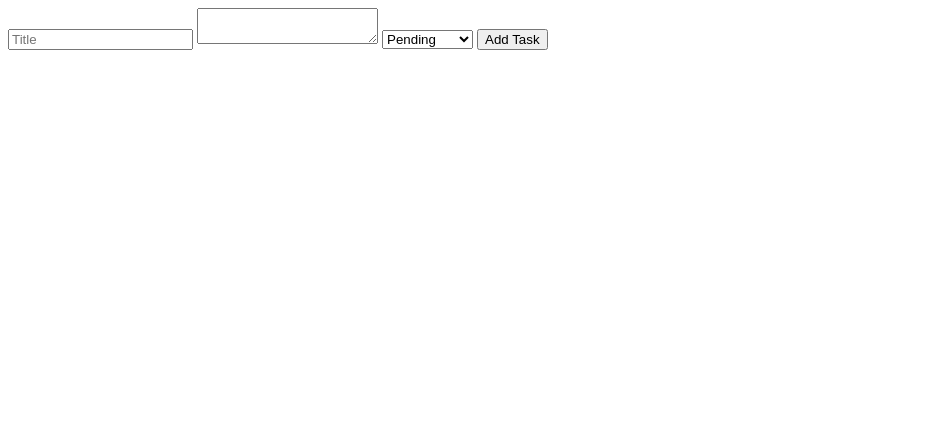
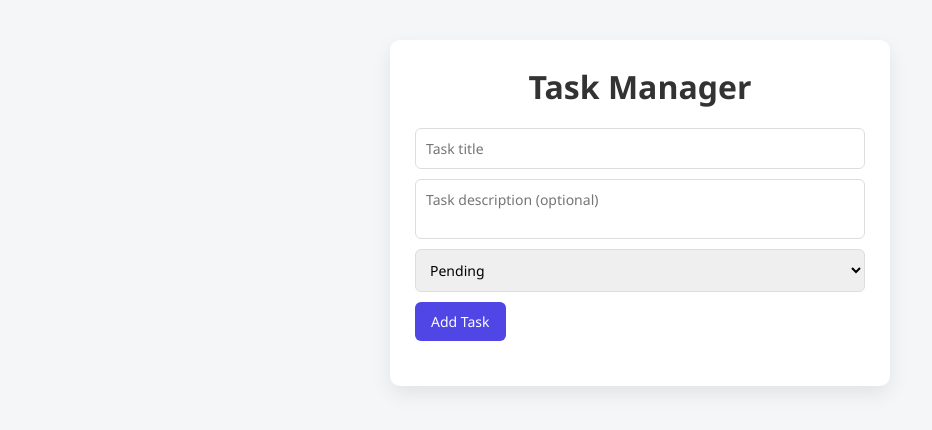
Before and after one commit to junaids79/Task-Manager, a plain HTML site: page frontend/index.html in a window 1280 px wide. Shown: the whole page, without its empty margins (0-932 px from the left). Drawn offline with Linux system fonts and the light colour scheme; no server answers.

Commit message:
update html, css

```diff
--- a/backend/server.js
+++ b/backend/server.js
@@ -2,7 +2,7 @@ const app = require("./app");
 const connectDB = require("./config/db");
 require("dotenv").config();
 
-connectDB(); // 🔥 THIS MUST EXIST
+connectDB();
 
 const PORT = process.env.PORT || 5000;
 
--- a/frontend/index.html
+++ b/frontend/index.html
@@ -1,14 +1,42 @@
+<!DOCTYPE html>
+<html lang="en">
+<head>
+  <meta charset="UTF-8" />
+  <meta name="viewport" content="width=device-width, initial-scale=1.0" />
+  <title>Task Manager</title>
+
+  <link rel="stylesheet" href="style.css" />
+</head>
+<body>
+
+  <div class="container">
+    <h1>Task Manager</h1>
+
     <form id="taskForm">
-  <input id="title" placeholder="Title" required />
-  <textarea id="description"></textarea>
+      <input
+        type="text"
+        id="title"
+        placeholder="Task title"
+        required
+      />
+
+      <textarea
+        id="description"
+        placeholder="Task description (optional)"
+      ></textarea>
+
       <select id="status">
         <option value="Pending">Pending</option>
         <option value="In Progress">In Progress</option>
         <option value="Completed">Completed</option>
       </select>
-  <button>Add Task</button>
+
+      <button type="submit">Add Task</button>
     </form>
 
     <ul id="taskList"></ul>
+  </div>
 
   <script src="script.js"></script>
+</body>
+</html>
--- /dev/null
+++ b/frontend/style.css
@@ -0,0 +1,104 @@
+* {
+  margin: 0;
+  padding: 0;
+  box-sizing: border-box;
+  font-family: "Segoe UI", Tahoma, sans-serif;
+}
+
+body {
+  background: #f4f6f8;
+  padding: 40px;
+  display: flex;
+  justify-content: center;
+}
+
+.container {
+  background: #ffffff;
+  width: 100%;
+  max-width: 500px;
+  padding: 25px;
+  border-radius: 10px;
+  box-shadow: 0 8px 20px rgba(0, 0, 0, 0.08);
+}
+
+h1 {
+  text-align: center;
+  margin-bottom: 20px;
+  color: #333;
+}
+
+form {
+  display: flex;
+  gap: 10px;
+  margin-bottom: 20px;
+  flex-wrap: wrap;
+}
+
+form input,
+form textarea,
+form select {
+  width: 100%;
+  padding: 10px;
+  border: 1px solid #ddd;
+  border-radius: 6px;
+  font-size: 14px;
+}
+
+form textarea {
+  resize: none;
+  height: 60px;
+}
+
+form button {
+  background: #4f46e5;
+  color: #fff;
+  border: none;
+  padding: 10px 16px;
+  border-radius: 6px;
+  cursor: pointer;
+  font-size: 14px;
+  transition: background 0.3s;
+}
+
+form button:hover {
+  background: #4338ca;
+}
+
+ul {
+  list-style: none;
+}
+
+li {
+  background: #f9fafb;
+  padding: 12px 14px;
+  margin-bottom: 10px;
+  border-radius: 8px;
+  display: flex;
+  justify-content: space-between;
+  align-items: center;
+}
+
+li span {
+  color: #333;
+  font-size: 14px;
+}
+
+li small {
+  display: block;
+  color: #777;
+  font-size: 12px;
+}
+
+li button {
+  background: #ef4444;
+  border: none;
+  color: #fff;
+  padding: 6px 10px;
+  border-radius: 5px;
+  cursor: pointer;
+  transition: background 0.3s;
+}
+
+li button:hover {
+  background: #dc2626;
+}
```
Lines whose indentation alone changed are shown as unchanged.
